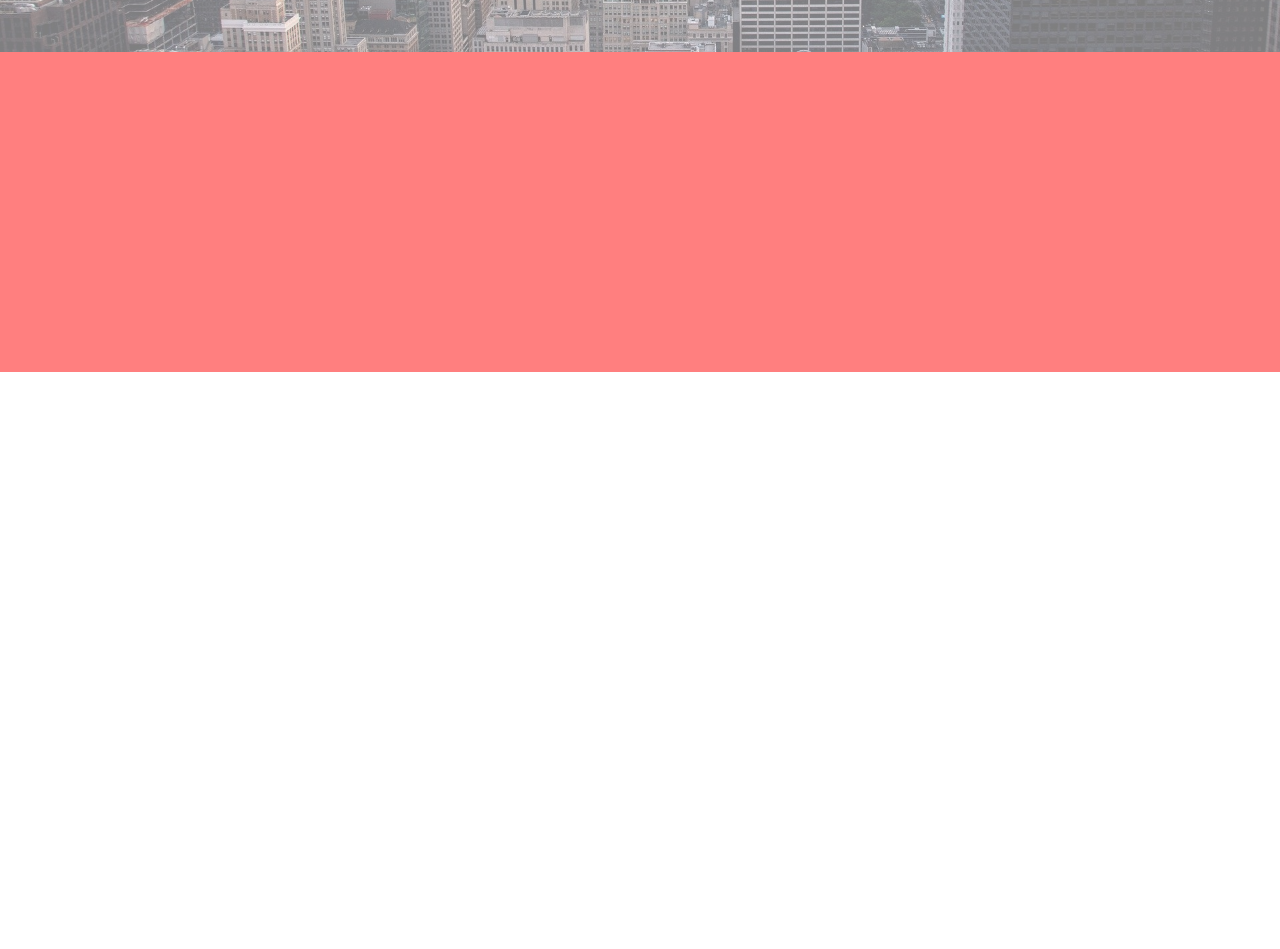
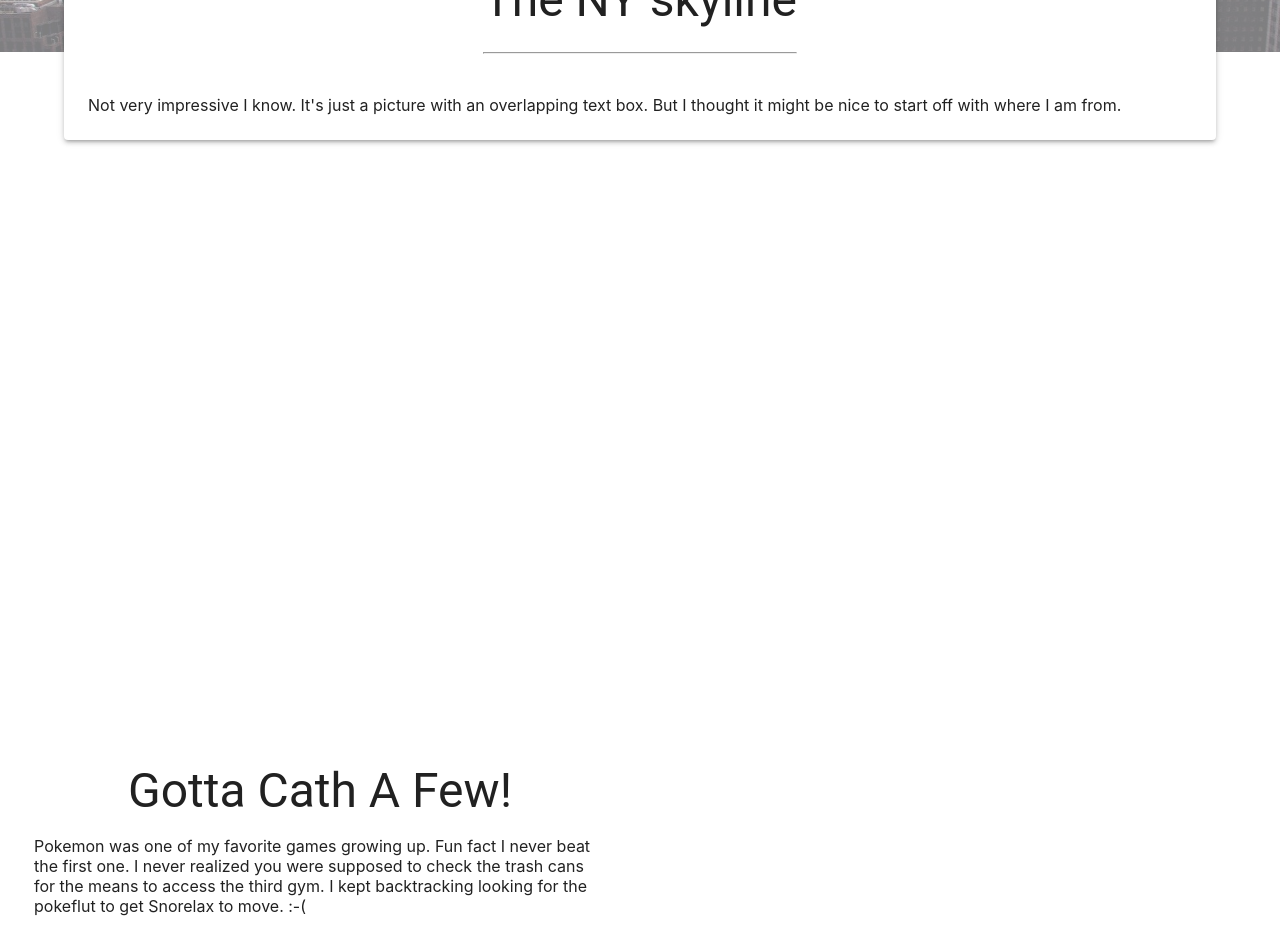
Before and after one commit to robwilliams-it/pokedex, a React (Create React App) app: page / in a window 1280 px wide. Shown: the part 428-1377 px from the top of the page. Before the commit the page ends 800 px from the top, so only its background shows below. Built offline with nearby package versions, Linux system fonts and the light colour scheme.

Commit message:
started implementing the pokemon section

```diff
--- /dev/null
+++ b/src/components/pages/about.js
@@ -0,0 +1,20 @@
+// import Box from '@mui/material/Box';
+import Container from '@mui/material/Container';
+// import { CardMedia } from '@mui/material';
+// import Typography from '@mui/material/Typography';
+// import Card from '@mui/material/Card';
+// import Grow from '@mui/material/Grow';
+// import LandingTextBox from '../textboxs/landingTextbox.js';
+import Landing from '../sections/landing.js';
+import Pokemon from '../sections/pokemon.js';
+
+// const textBoxSize = window.screen.width > 1000 ? '50%' : '100%';
+
+const About = () => (
+    <div>
+        <Landing />
+        <Pokemon />
+    </div>
+)
+
+export default About;
--- a/src/components/sections/about.js
+++ /dev/null
@@ -1,28 +0,0 @@
-import Box from '@mui/material/Box';
-import Container from '@mui/material/Container';
-import { CardMedia } from '@mui/material';
-
-const About = () => (
-    <Container
-        maxWidth="100%"
-        style={{
-            padding:'0px',
-            top: '10vh',
-            position: 'relative',
-        }}
-    >
-
-        <Box sx={{ height: '50vh', opacity: 0.5}} >
-            <CardMedia
-                component="img"
-                height="100%"
-                image="../../images/sunset-ny.jpg"
-            />
-        </Box>
-
-        <Box sx={{ bgcolor: 'red', height: '50vh', opacity: 0.5}} />
-
-    </Container>
-)
-
-export default About;
--- a/src/components/sections/banner.js
+++ b/src/components/sections/banner.js
@@ -14,11 +14,10 @@ const Banner = () => (
 
         <Box
             sx={{
-                bgcolor: 'black',
+                bgcolor: 'white',
                 height: '10vh',
             }}
         />
-
     </Container>
 )
 
--- /dev/null
+++ b/src/components/sections/landing.js
@@ -0,0 +1,56 @@
+import Box from '@mui/material/Box';
+import Container from '@mui/material/Container';
+import { CardMedia } from '@mui/material';
+import Typography from '@mui/material/Typography';
+import Card from '@mui/material/Card';
+import Grow from '@mui/material/Grow';
+import LandingTextBox from '../textboxs/landingTextbox.js';
+
+// const textBoxSize = window.screen.width > 1000 ? '50%' : '100%';
+
+const Landing = () => {
+    const getWidth = () => {
+        if (window.screen.width > 1000) {
+            return '500px' ;
+        } else {
+            return window.screen.width.toString();
+        }
+    }
+
+    return(
+        <Container
+            id='landing'
+            maxWidth="100%"
+            style={{
+                padding:'0px',
+                top: '10vh',
+                position: 'relative',
+            }}
+        >
+            <Box sx={{ height: '50vh', opacity: 0.5}} >
+                <CardMedia
+                    component="img"
+                    height="100%"
+                    image="../../images/sunset-ny.jpg"
+                />
+            </Box>
+
+            <Box
+                sx={{ height: '50vh'}}
+            >
+                <Container
+                    style={{
+                        position: 'relative',
+                        maxWidth: getWidth(),
+                        top: '-5em'
+                    }}
+                >
+                <LandingTextBox />
+                </Container>
+            </Box>
+
+        </Container>
+    )
+}
+
+export default Landing;
--- /dev/null
+++ b/src/components/sections/pokemon.js
@@ -0,0 +1,58 @@
+import Box from '@mui/material/Box';
+import Container from '@mui/material/Container';
+import { CardMedia } from '@mui/material';
+import Typography from '@mui/material/Typography';
+import Card from '@mui/material/Card';
+import Grow from '@mui/material/Grow';
+import PokemonTextBox from '../textboxs/pokemonTextbox.js';
+import Grid from '@mui/material/Grid';
+
+// const textBoxSize = window.screen.width > 1000 ? '50%' : '100%';
+
+const Pokemon = () => {
+    const getPokemon = () => {
+
+    }
+
+    return(
+        <Container
+        id='pokemon'
+        maxWidth="100%"
+        style={{
+            padding:'0px',
+            top: '10vh',
+            position: 'relative',
+            height: '100vh'
+        }}
+        >
+            <Grid
+                container
+                direction="row"
+                justifyContent="center"
+                alignItems="center"
+                sx={{
+                    height: '100%',
+                    width: '100%'
+                }}
+            >
+                <Grid
+                    container
+                    direction="column"
+                    justifyContent="center"
+                    alignItems="center"
+                    sx={{width: '50%', height: '100%'}}
+                >
+                    <Grid item>
+                        <PokemonTextBox />
+                    </Grid>
+                </Grid>
+
+                <Box sx={{width: '50%', height: '100%'}} >
+
+                </Box>
+            </Grid>
+        </Container>
+    )
+}
+
+export default Pokemon;
--- /dev/null
+++ b/src/components/textboxs/landingTextbox.js
@@ -0,0 +1,33 @@
+import Paper from '@mui/material/Card';
+import Grow from '@mui/material/Grow';
+import Typography from '@mui/material/Typography';
+import Grid from '@mui/material/Grid';
+import Container from '@mui/material/Container';
+
+const LandingTextBox = () => (
+    <Paper elevation={3}  sx={{ flexShrink: 0 }} >
+        <Grid
+            container
+            direction="column"
+            justifyContent="center"
+            alignItems="center"
+        >
+            <Typography variant="h3" gutterBottom component="div">
+                The NY skyline
+                <hr/>
+            </Typography>
+            <Container
+                maxWidth="100%"
+            >
+            <Typography variant="subtitle" gutterBottom component="div">
+                Not very impressive I know.
+                It's just a picture with an overlapping text box.
+                But I thought it might be nice to start off with where I am from.
+            </Typography>
+            <br/>
+            </Container>
+        </Grid>
+   </Paper>
+)
+
+export default LandingTextBox;
--- /dev/null
+++ b/src/components/textboxs/pokemonTextbox.js
@@ -0,0 +1,32 @@
+import Paper from '@mui/material/Card';
+import Grow from '@mui/material/Grow';
+import Typography from '@mui/material/Typography';
+import Grid from '@mui/material/Grid';
+import Container from '@mui/material/Container';
+
+const PokemonTextBox = () => (
+    <Paper elevation={0}  sx={{ flexShrink: 0, mx: '10px'}} >
+        <Grid
+            container
+            direction="column"
+            justifyContent="center"
+            alignItems="center"
+        >
+            <Typography variant="h3" gutterBottom component="div">
+                Gotta Cath A Few!
+            </Typography>
+            <Container
+                maxWidth="100%"
+            >
+            <Typography variant="subtitle" gutterBottom component="div">
+                Pokemon was one of my favorite games growing up. Fun fact I never beat the first one.
+                I never realized you were supposed to check the trash cans for the means to access the third gym.
+                I kept backtracking looking for the pokeflut to get Snorelax to move. :-(
+            </Typography>
+            <br/>
+            </Container>
+        </Grid>
+   </Paper>
+)
+
+export default PokemonTextBox;
```
Also changed, not shown: src/App.js (+4 -4 lines).
